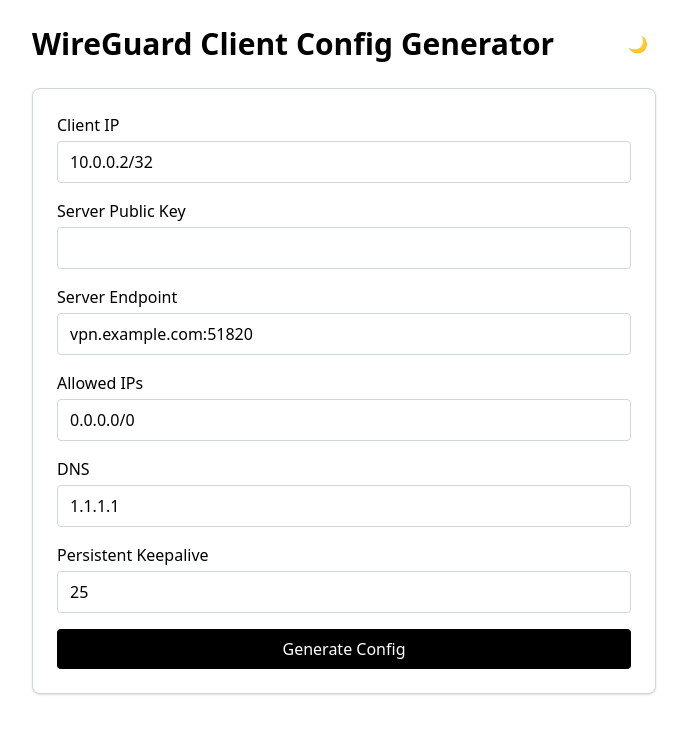
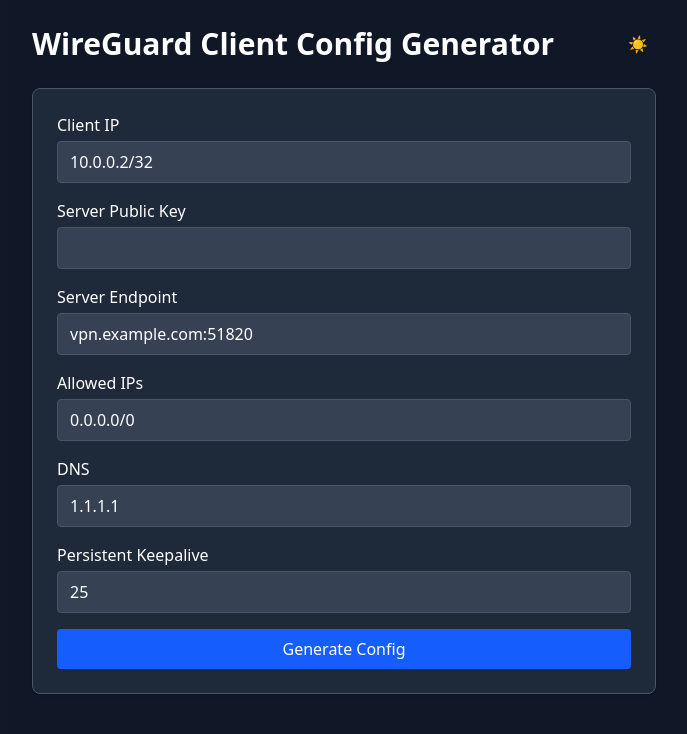
Before and after one commit to isubhampadhi56/wireguard-ui, a React (Vite) app: page / in a window 1280 px wide. Shown: the top 734 px of the page, without its empty margins (296-983 px from the left). Built offline with nearby package versions, Linux system fonts and the light colour scheme.

Commit message:
make dark theme as default

```diff
--- a/src/contexts/ThemeContext.tsx
+++ b/src/contexts/ThemeContext.tsx
@@ -9,7 +9,12 @@ type ThemeContextType = {
 const ThemeContext = createContext<ThemeContextType | undefined>(undefined);
 
 export function ThemeProvider({ children }: { children: ReactNode }) {
-  const [darkMode, setDarkMode] = useState(false);
+  const [darkMode, setDarkMode] = useState(true);
+
+  // Initialize dark mode on first render
+  useState(() => {
+    document.documentElement.classList.add('dark');
+  });
 
   const toggleTheme = () => {
     const newMode = !darkMode;
```
